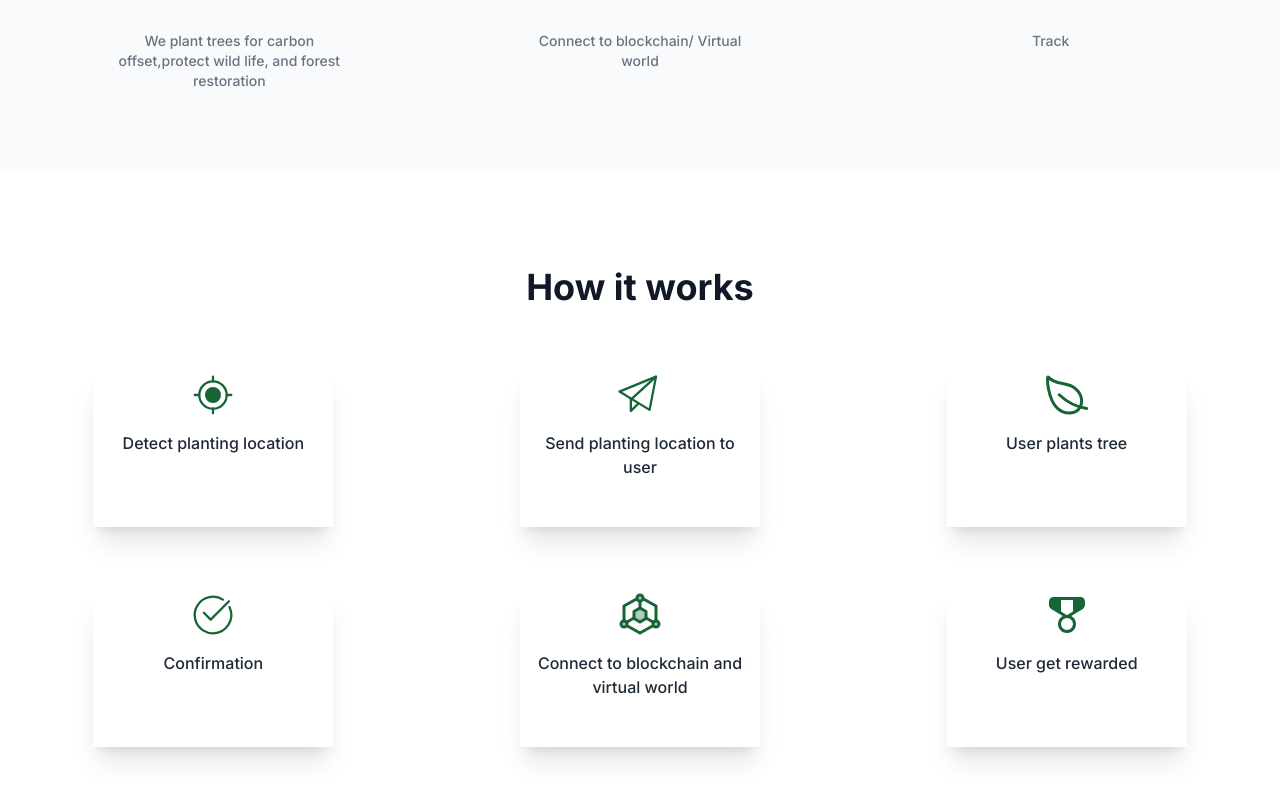
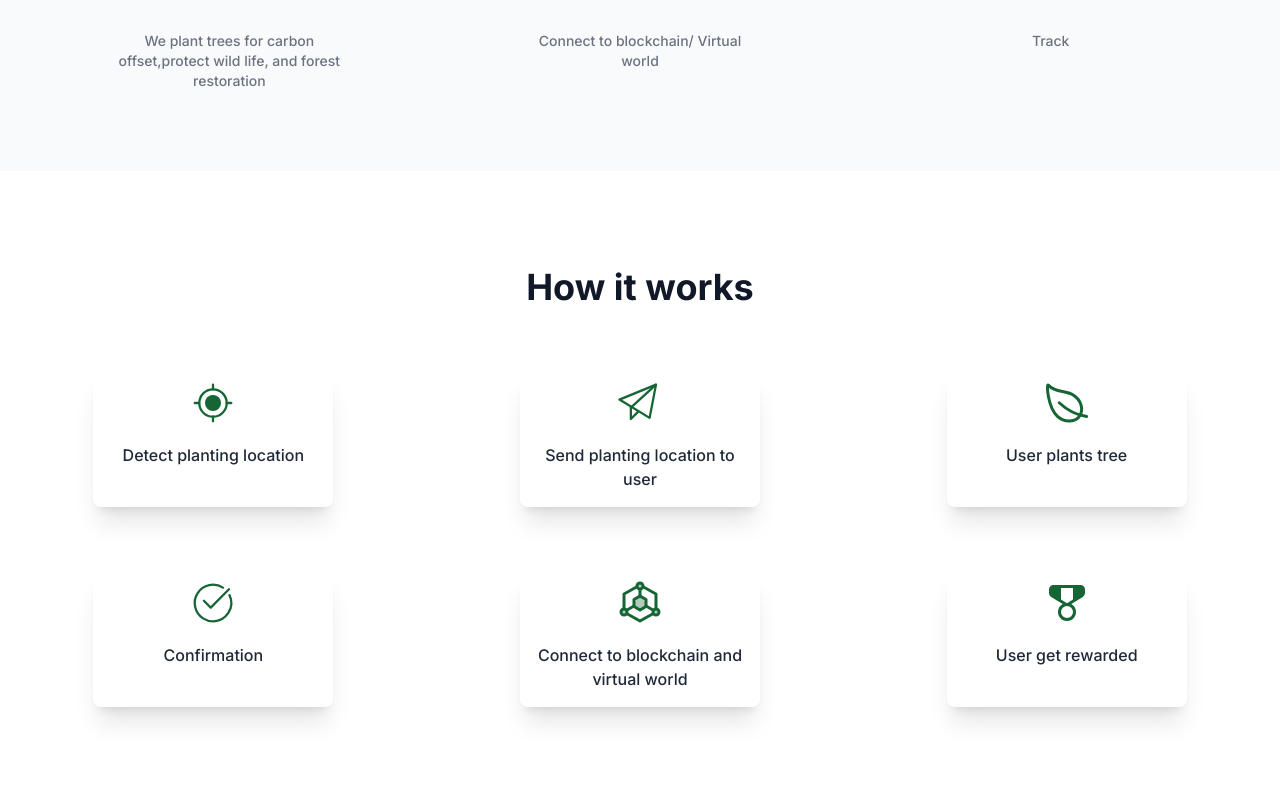
Before and after one commit to tohirbabs/Greeeth, a React (Vite) app: page / in a window 1280 px wide. Shown: the part 1356-2156 px from the top of the page. Built offline with nearby package versions, Linux system fonts and the light colour scheme.

Commit message:
added hover effect to cards group

```diff
--- a/src/App.css
+++ b/src/App.css
@@ -1,6 +1,8 @@
 .App {
   text-align: center;
   font-family: 'Inter', sans-serif;
+  content-visibility: auto;
+  contain-intrinsic-size: 1px 5000px;
 }
 #frontPg{
   background-image: url('../assets/TreeBG.jpg');
@@ -8,7 +10,7 @@
   /* background-size: 100% 100%; */
 }
 .rect{
-  background: #008000;
+background: #008000;
 mix-blend-mode: multiply;
 box-shadow: 0px 4px 4px rgba(0, 0, 0, 0.25);
 position: absolute;
--- a/src/components/HowItWorks.jsx
+++ b/src/components/HowItWorks.jsx
@@ -11,8 +11,8 @@ function HowItWorks() {
         <div
           className="grid grid-cols-1 gap-8 mt-16 sm:grid-cols-2 lg:grid-cols-3 sm:gap-16"
         >
-          <div className="w-60 mx-auto shadow-xl">
-            <svg height="21" viewBox="0 0 21 21" width="21" xmlns="http://www.w3.org/2000/svg" className="object-cover w-12 h-12 mx-auto text-green-800 hover:text-green-500">
+          <div className="group w-60 mx-auto rounded-lg shadow-xl text-gray-800 hover:bg-green-800 hover:text-white">
+            <svg height="21" viewBox="0 0 21 21" width="21" xmlns="http://www.w3.org/2000/svg" className="object-cover w-12 h-12 mx-auto my-2 text-green-800  group-hover:text-white">
               <g fill="none" fillRule="evenodd" transform="translate(2 2)">
                 <path d="m8.5 14.5c3.3285018 0 6-2.6447124 6-5.97321429 0-3.32850184-2.6714982-6.02678571-6-6.02678571-3.32850184 0-6 2.69828387-6 6.02678571 0 3.32850189 2.67149816 5.97321429 6 5.97321429z" stroke="currentColor" strokeLinecap="round" strokeLinejoin="round" />
                 <circle cx="8.5" cy="8.5" fill="currentcolor" r="3.5" />
@@ -21,70 +21,47 @@ function HowItWorks() {
               </g>
             </svg>
 
-            <blockquote
-              className="flex flex-col justify-between p-4 -mt-2 text-center rounded-lg"
-            >
-              <p className="mt-1 text-md font-medium text-gray-800">
+            <p className="my-4 px-2 text-md font-medium  group-hover:text-white">
               Detect planting location
             </p>
 
-              <div className="flex space-x-0.5 justify-center mt-8 text-green-500" />
-            </blockquote>
           </div>
 
-          <div className="w-60 mx-auto shadow-xl">
-            <svg height="21" viewBox="0 0 21 21" width="21" xmlns="http://www.w3.org/2000/svg" className="object-cover w-12 h-12 mx-auto text-green-800 hover:text-green-500">
+          <div className="group w-60 mx-auto rounded-lg shadow-xl text-gray-800 hover:bg-green-800 hover:text-white">
+            <svg height="21" viewBox="0 0 21 21" width="21" xmlns="http://www.w3.org/2000/svg" className="object-cover w-12 h-12 mx-auto my-2 text-green-800  group-hover:text-white">
               <g fill="none" fillRule="evenodd" stroke="currentColor" strokeLinecap="round" strokeLinejoin="round" transform="translate(1 2)">
                 <path d="m.5 7 16-6.535-2.8 14.535z" />
                 <path d="m16.5.5-11 10" /><path d="m5.5 10.5v5l3-3" />
               </g>
             </svg>
-
-            <blockquote
-              className="flex flex-col justify-between p-4 -mt-2 text-center rounded-lg"
-            >
-              <p className="mt-1 text-md font-medium text-gray-800">
+            <p className="my-4 px-2 text-md font-medium  group-hover:text-white">
               Send planting location to user
             </p>
-              <div className="flex space-x-0.5 justify-center mt-8 text-green-500" />
-            </blockquote>
           </div>
 
-          <div className="w-60 mx-auto shadow-xl">
-            <svg xmlns="http://www.w3.org/2000/svg" className="object-cover w-12 h-12 mx-auto text-green-800 hover:text-green-500" viewBox="0 0 512 512"><title>Leaf</title>
+          <div className="group w-60 mx-auto rounded-lg shadow-xl text-gray-800 hover:bg-green-800 hover:text-white">
+            <svg xmlns="http://www.w3.org/2000/svg" className="object-cover w-12 h-12 mx-auto my-2 text-green-800  group-hover:text-white" viewBox="0 0 512 512"><title>Leaf</title>
               <path d="M321.89 171.42C233 114 141 155.22 56 65.22c-19.8-21-8.3 235.5 98.1 332.7 77.79 71 197.9 63.08 238.4-5.92s18.28-163.17-70.61-220.58zM173 253c86 81 175 129 292 147" fill="none" stroke="currentColor" strokeLinecap="round" strokeLinejoin="round" strokeWidth="32" />
             </svg>
-
-            <blockquote
-              className="flex flex-col justify-between p-4 -mt-2 text-center rounded-lg"
-            >
-              <p className="mt-1 text-md font-medium text-gray-800">
+            <p className="my-4 px-2 text-md font-medium  group-hover:text-white">
               User plants tree
             </p>
-              <div className="flex space-x-0.5 justify-center mt-8 text-green-500" />
-            </blockquote>
           </div>
 
-          <div className="w-60 mx-auto shadow-xl">
-            <svg height="21" viewBox="0 0 21 21" width="21" xmlns="http://www.w3.org/2000/svg" className="object-cover w-12 h-12 mx-auto text-green-800 hover:text-green-500">
+          <div className="group w-60 mx-auto rounded-lg shadow-xl text-gray-800 hover:bg-green-800 hover:text-white">
+            <svg height="21" viewBox="0 0 21 21" width="21" xmlns="http://www.w3.org/2000/svg" className="object-cover w-12 h-12 mx-auto my-2 text-green-800  group-hover:text-white">
               <g fill="none" fillRule="evenodd" stroke="currentColor" strokeLinecap="round" strokeLinejoin="round" transform="translate(2 2)">
                 <path d="m12.8571123 1.79063546c-3.70547974-2.40636667-8.66011018-1.35322746-11.06647684 2.35225226-2.40636667 3.70547972-1.35322746 8.66011018 2.35225226 11.06647678 1.40713892.9138067 2.9944136 1.3287299 4.55387082 1.2889715 2.54712886-.0649393 5.02004606-1.3428829 6.51260596-3.6412237 1.5774991-2.4291355 1.6682799-5.39509184.4997393-7.82805117" />
                 <path d="m4.5 7.5 3 3 8-8" />
               </g>
             </svg>
-
-            <blockquote
-              className="flex flex-col justify-between p-4 -mt-2 text-center rounded-lg"
-            >
-              <p className="mt-1 text-md font-medium text-gray-800">
+            <p className="my-4 px-2 text-md font-medium  group-hover:text-white">
               Confirmation
             </p>
-              <div className="flex space-x-0.5 justify-center mt-8 text-green-500" />
-            </blockquote>
           </div>
 
-          <div className="w-60 mx-auto shadow-xl">
-            <svg xmlns="http://www.w3.org/2000/svg" aria-hidden="true" role="img" width="1em" height="1em" preserveAspectRatio="xMidYMid meet" viewBox="0 0 48 48" className="object-cover w-12 h-12 mx-auto text-green-800 hover:text-green-500">
+          <div className="group w-60 mx-auto rounded-lg shadow-xl text-gray-800 hover:bg-green-800 hover:text-white">
+            <svg xmlns="http://www.w3.org/2000/svg" aria-hidden="true" role="img" width="1em" height="1em" preserveAspectRatio="xMidYMid meet" viewBox="0 0 48 48" className="object-cover w-12 h-12 mx-auto my-2 text-green-800  group-hover:text-white">
               <mask id="svgIDa">
                 <g fill="none" stroke="#fff" strokeLinecap="round" strokeLinejoin="round" strokeWidth="3"><path d="M11 34.688L24 42l8-4.5l5-2.813M40 30V15L27.5 7.969m-7 0L8 15v15" /><path fill="#555" d="m21 18.75l-3 1.75v7l3 1.75L24 31l3-1.75l3-1.75v-7l-3-1.75L24 17l-3 1.75Z" /><path d="M24 17v-7m6 17l7 4m-19-4l-7 4" />
                   <circle cx="24" cy="7" r="3" fill="#555" /><circle cx="8" cy="33" r="3" fill="#555" />
@@ -93,32 +70,18 @@ function HowItWorks() {
               </mask>
               <path fill="currentColor" d="M0 0h48v48H0z" mask="url(#svgIDa)" />
             </svg>
-
-            <blockquote
-              className="flex flex-col justify-between p-4 -mt-2 text-center rounded-lg"
-            >
-              <p className="mt-1 text-md font-medium text-gray-800">
+            <p className="my-4 px-2 text-md font-medium  group-hover:text-white">
               Connect to blockchain and virtual world
             </p>
-
-              <div className="flex space-x-0.5 justify-center mt-8 text-green-500" />
-            </blockquote>
           </div>
 
-          <div className="w-60 mx-auto shadow-xl">
-            <svg xmlns="http://www.w3.org/2000/svg" aria-hidden="true" role="img" width="1em" height="1em" preserveAspectRatio="xMidYMid meet" viewBox="0 0 16 16" className="object-cover w-12 h-12 mx-auto text-green-800 hover:text-green-500">
+          <div className="group w-60 mx-auto rounded-lg shadow-xl text-gray-800 hover:bg-green-800 hover:text-white">
+            <svg xmlns="http://www.w3.org/2000/svg" aria-hidden="true" role="img" width="1em" height="1em" preserveAspectRatio="xMidYMid meet" viewBox="0 0 16 16" className="object-cover w-12 h-12 mx-auto my-2 text-green-800  group-hover:text-white">
               <path fill="currentColor" d="M3.5 2A1.5 1.5 0 0 0 2 3.5v1.193c0 .52.27 1.002.711 1.275l3.866 2.39a3 3 0 1 0 2.846 0l3.866-2.39A1.5 1.5 0 0 0 14 4.693V3.5A1.5 1.5 0 0 0 12.5 2h-9ZM6 6.826V3h4v3.826L8.263 7.9a.5.5 0 0 1-.526 0L6 6.826ZM8 9a2 2 0 1 1 0 4a2 2 0 0 1 0-4Z" />
             </svg>
-
-            <blockquote
-              className="flex flex-col justify-between p-4 -mt-2 text-center rounded-lg"
-            >
-              <p className="mt-1 text-md font-medium text-gray-800">
+            <p className="my-4 px-2 text-md font-medium  group-hover:text-white">
               User get rewarded
             </p>
-
-              <div className="flex space-x-0.5 justify-center mt-8 text-green-500" />
-            </blockquote>
           </div>
         </div>
       </div>
```
Also changed, not shown: .eslintrc.js. Lines whose indentation alone changed are shown as unchanged.
